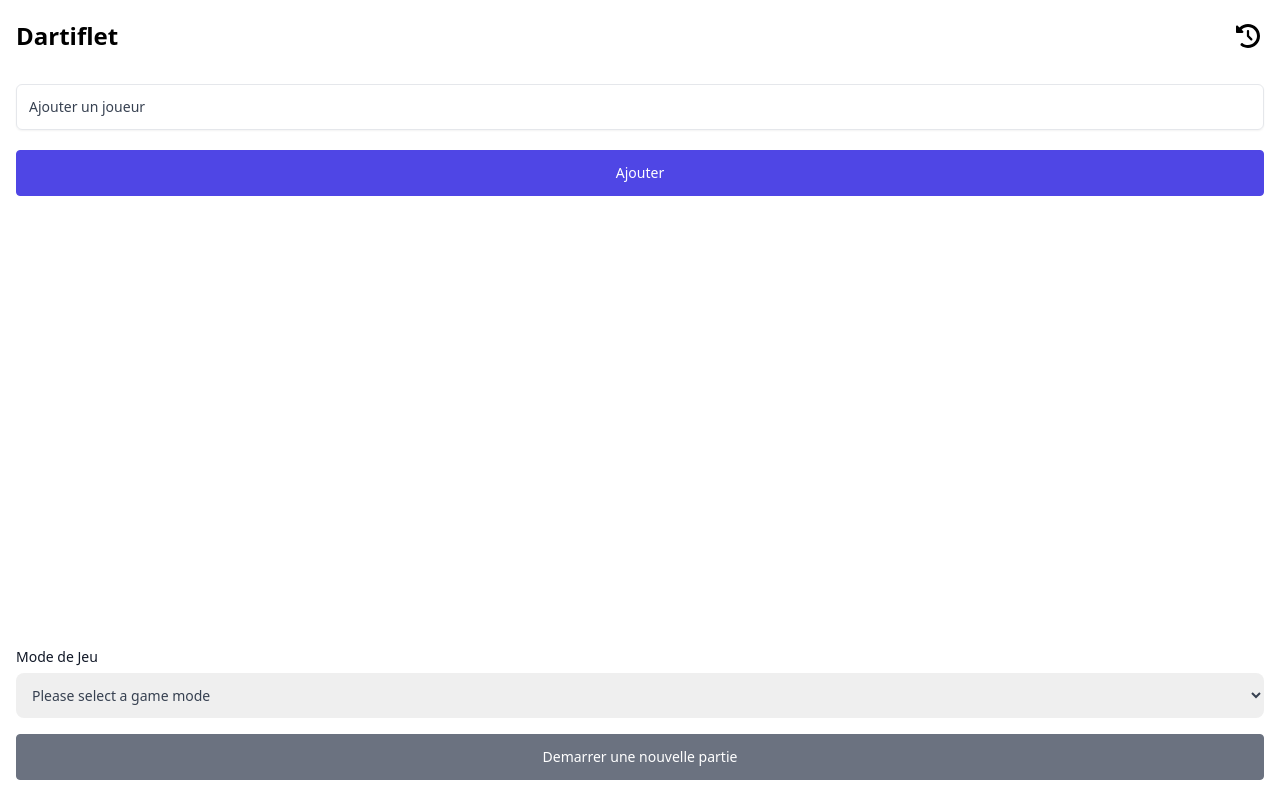
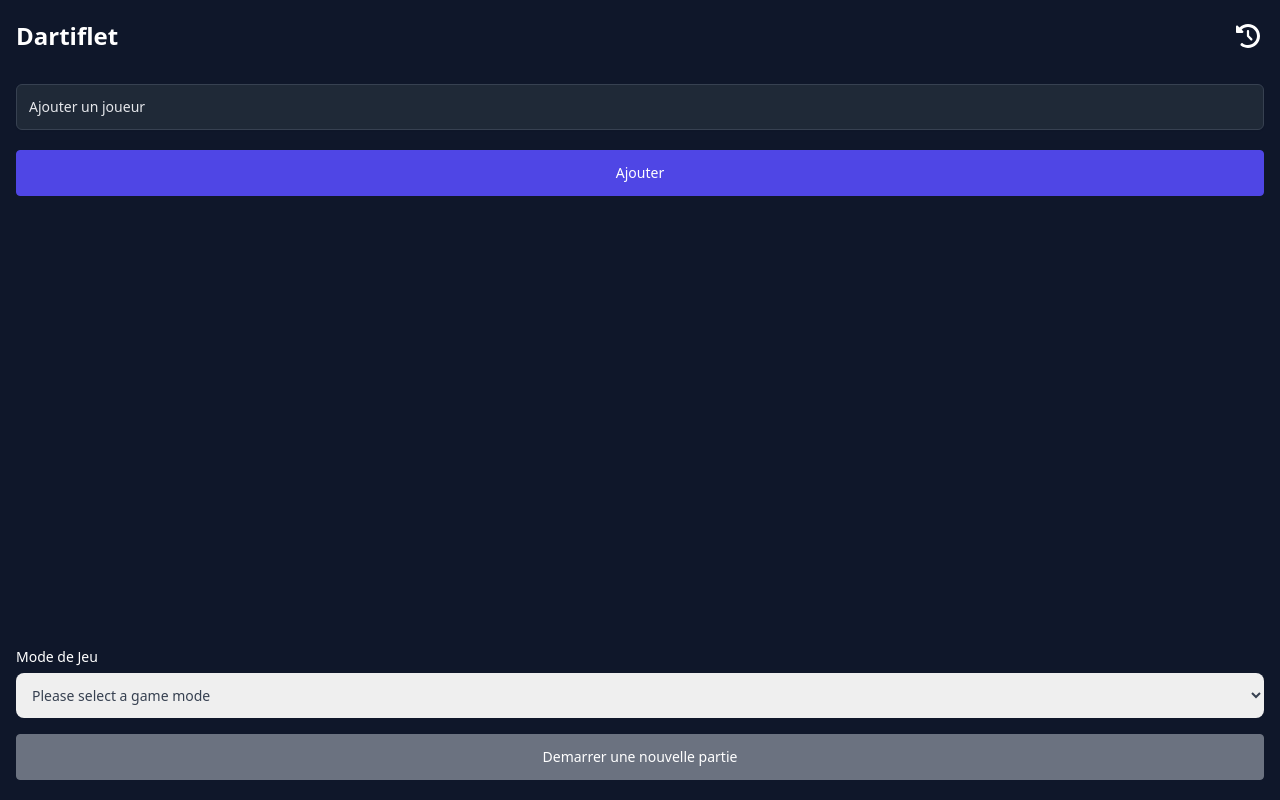
Before and after one commit to dguerroue/dartiflet, a Nuxt app: page / in a window 1280 px wide. Built offline with nearby package versions, Linux system fonts and the light colour scheme.

Commit message:
fix: darkmode only

```diff
--- a/app.vue
+++ b/app.vue
@@ -5,10 +5,7 @@
 </template>
 
 <style lang="scss">
-
-@media (prefers-color-scheme: dark) {
-  body, html {
+body, html {
     @apply bg-slate-900;
-  }
 }
 </style>
--- a/components/PlayerAddForm.vue
+++ b/components/PlayerAddForm.vue
@@ -2,15 +2,15 @@
     <div>
         <form class="flex flex-col gap-5" @submit.prevent="onAddPlayer">
             <label for="player"
-                   class="relative block overflow-hidden rounded-md border border-gray-200 px-3 pt-3 shadow-sm focus-within:border-blue-600 focus-within:ring-1 focus-within:ring-blue-600 dark:border-gray-700 dark:bg-gray-800">
+                   class="relative block overflow-hidden rounded-md border border-gray-700 bg-gray-800 px-3 pt-3 shadow-sm focus-within:border-blue-600 focus-within:ring-1 focus-within:ring-blue-600">
                 <input id="player"
                        v-model="formData.playerName"
                        type="text"
                        placeholder="Ajouter un joueur"
                        required="true"
-                       class="peer h-8 w-full border-none bg-transparent p-0 placeholder:text-transparent focus:border-transparent focus:outline-none focus:ring-0 sm:text-sm dark:text-white" />
+                       class="peer h-8 w-full border-none bg-transparent p-0 text-white placeholder:text-transparent focus:border-transparent focus:outline-none focus:ring-0 sm:text-sm" />
 
-                <span class="absolute start-3 top-3 -translate-y-1/2 text-xs text-gray-700 transition-all peer-placeholder-shown:top-1/2 peer-placeholder-shown:text-sm peer-focus:top-3 peer-focus:text-xs dark:text-gray-200">
+                <span class="absolute start-3 top-3 -translate-y-1/2 text-xs text-gray-200 transition-all peer-placeholder-shown:top-1/2 peer-placeholder-shown:text-sm peer-focus:top-3 peer-focus:text-xs">
                     Ajouter un joueur
                 </span>
             </label>
--- a/components/PlayerListView.vue
+++ b/components/PlayerListView.vue
@@ -1,7 +1,7 @@
 <template>
     <div class="my-8">
         <div v-for="player in playerStore.players" :key="player.id">
-            <div class="my-4 flex items-center justify-between rounded-md border-2 pl-4 font-bold dark:border-white dark:text-white">
+            <div class="my-4 flex items-center justify-between rounded-md border-2 pl-4 font-bold border-white text-white">
                 {{ player.name }}
 
                 <button type="button" class="p-4" @click="playerStore.removePlayer(player.id)">
--- a/pages/game.vue
+++ b/pages/game.vue
@@ -1,15 +1,14 @@
 <template>
     <div class="relative flex h-full flex-col ">
         <div v-if="gameStore.winner" id="backdrop" class="fixed left-0 top-0 z-20 size-full bg-black/60"></div>
-        <div v-if="gameStore.winner" class="absolute left-1/2 top-1/2 z-20 flex w-full max-w-[400px] -translate-x-1/2 -translate-y-1/2 flex-col items-center justify-center gap-4 rounded-lg bg-white py-16 font-bold dark:bg-slate-800">
-            <span class="mb-6 text-center text-xl dark:text-white"><span class="text-2xl capitalize">{{ gameStore.winner.name }}</span><br />a gagné la partie !</span>
+        <div v-if="gameStore.winner" class="absolute left-1/2 top-1/2 z-20 flex w-full max-w-[400px] -translate-x-1/2 -translate-y-1/2 flex-col items-center justify-center gap-4 rounded-lg py-16 font-bold bg-slate-800">
+            <span class="mb-6 text-center text-xl text-white"><span class="text-2xl capitalize">{{ gameStore.winner.name }}</span><br />a gagné la partie !</span>
             <div class="flex flex-col gap-6">
-                <div class="absolute left-1/2 top-0 w-1/3 -translate-x-1/2 -translate-y-1/2 rounded-full bg-white p-5 dark:bg-slate-800" @click="jsConfetti.addConfetti()">
-                    <img class="dark:hidden" src="/assets/icons/logo.svg" />
-                    <img class="hidden dark:block" src="/assets/icons/logo-white.svg" />
+                <div class="absolute left-1/2 top-0 w-1/3 -translate-x-1/2 -translate-y-1/2 rounded-full p-5 bg-slate-800" @click="jsConfetti.addConfetti()">
+                    <img src="/assets/icons/logo-white.svg" />
                 </div>
                 <!-- TODO: gameStore.goHome() -->
-                <button class="rounded-lg bg-gray-200 px-4 py-2 text-slate-600 hover:bg-slate-300 dark:bg-slate-200" @click="endGame()">
+                <button class="rounded-lg px-4 py-2 text-slate-600 hover:bg-slate-300 bg-slate-200" @click="endGame()">
                     RETOUR MENU
                 </button>
                 <button class="rounded-lg bg-green-600 px-4 py-2 text-white hover:bg-green-700" @click="replayGame()">
@@ -19,8 +18,8 @@
         </div>
         <div class="flex size-full grow gap-4 py-6">
             <!-- SCORE LIST -->
-            <div class="sticky left-0 top-0 z-10 w-1/6 bg-white dark:bg-slate-900">
-                <div class="flex size-full flex-col gap-2 dark:text-white">
+            <div class="sticky left-0 top-0 z-10 w-1/6 bg-slate-900">
+                <div class="flex size-full flex-col gap-2 text-white">
                     <div class="mb-4 flex h-20 items-center justify-center">
                         <button class="mx-4 cursor-pointer rounded-lg border-2 border-slate-300 p-3 text-base hover:bg-slate-700 active:bg-slate-600" @click="navigateTo('/')">
                             HOME
@@ -28,7 +27,7 @@
                     </div>
                     <div v-for="score in gameCricketStore.cricketScores"
                          :key="score"
-                         class="flex grow items-center justify-center text-4xl font-bold dark:text-white"
+                         class="flex grow items-center justify-center text-4xl font-bold text-white"
                          :class="{'opacity-15': gameCricketStore.checkClosedScore(score)}">
                         {{ score == 25 ? 'B' : score }}
                     </div>
@@ -36,8 +35,8 @@
             </div>
             <!-- PLAYERS SCORES -->
             <div class="no-scrollbar flex w-full gap-4 overflow-auto">
-                <div v-for="player in gameStore.game?.players" :key="player.id" class="flex size-full flex-col gap-2 dark:text-white">
-                    <div class="mb-4 flex h-20 w-full rounded-lg text-lg font-bold dark:bg-slate-800">
+                <div v-for="player in gameStore.game?.players" :key="player.id" class="flex size-full flex-col gap-2 text-white">
+                    <div class="mb-4 flex h-20 w-full rounded-lg text-lg font-bold bg-slate-800">
                         <div class="flex w-full items-center">
                             <div class="flex grow flex-col items-center justify-center px-3">
                                 <span class="text-nowrap capitalize">{{ player.name }}</span>
@@ -66,7 +65,7 @@
         </div>
         <div class="flex w-full">
             <div class="w-1/6"></div>
-            <div class="mb-4 flex h-14 grow cursor-pointer flex-col items-center justify-center rounded-lg text-lg font-bold active:bg-slate-600 dark:bg-slate-800 dark:text-white" @click="gameCricketStore.undo()">
+            <div class="mb-4 flex h-14 grow cursor-pointer flex-col items-center justify-center rounded-lg text-lg font-bold active:bg-slate-600 bg-slate-800 text-white" @click="gameCricketStore.undo()">
                 ANNULER
             </div>
         </div>
--- a/pages/history.vue
+++ b/pages/history.vue
@@ -1,8 +1,8 @@
 <template>
     <div class="h-full py-5">
-        <div class="mb-12 flex items-center dark:text-white">
+        <div class="mb-12 flex items-center text-white">
             <NuxtLink to="/" class="mr-2">
-                <ButtonIcon size="32" class="dark:text-white">
+                <ButtonIcon size="32" class="text-white">
                     <template #icon>
                         <IconBack />
                     </template>
@@ -15,9 +15,9 @@
         </div>
 
         <div class="flex flex-col space-y-4 overflow-y-auto">
-            <div v-for="historyLine in history" :key="historyLine.id" class="rounded-xl bg-slate-800 p-4 dark:text-white">
+            <div v-for="historyLine in history" :key="historyLine.id" class="rounded-xl bg-slate-800 p-4 text-white">
                 <div class="mb-4 flex w-full items-center justify-between">
-                    <span class="text-xl font-bold" :class="isToday(historyLine.date) ? 'dark:text-white' : 'text-slate-400'">{{ format(historyLine.date, "MM/dd/yyyy") }}</span>
+                    <span class="text-xl font-bold" :class="isToday(historyLine.date) ? 'text-white' : 'text-slate-400'">{{ format(historyLine.date, "MM/dd/yyyy") }}</span>
                     <span class="text-xl font-bold">{{ historyLine.winnerPlayer.name }}</span>
                     <span class="rounded-xl bg-slate-900 px-3 py-1">
                         {{ historyLine.gamemode }}
--- a/pages/index.vue
+++ b/pages/index.vue
@@ -1,7 +1,7 @@
 <template>
     <div class="flex h-full flex-col justify-between py-5">
         <div>
-            <div class="mb-4 flex items-center justify-between dark:text-white">
+            <div class="mb-4 flex items-center justify-between text-white">
                 <h1 class="text-2xl font-bold">
                     Dartiflet
                 </h1>
@@ -10,7 +10,7 @@
                     <NuxtLink to="/history">
                         <ButtonIcon size="32">
                             <template #icon>
-                                <div class="dark:text-white">
+                                <div class="text-white">
                                     <IconHistory />
                                 </div>
                             </template>
@@ -23,7 +23,7 @@
         </div>
 
         <div class="flex flex-col gap-4">
-            <button v-if="gameStore.game?.isStarted" class="mb-6 rounded border-2 border-dashed p-6 text-sm dark:border-white dark:text-white" @click="navigateTo('/game')">
+            <button v-if="gameStore.game?.isStarted" class="mb-6 rounded border-2 border-dashed p-6 text-sm border-white text-white" @click="navigateTo('/game')">
                 <span class="flex items-center justify-between">
                     Reprendre la partie en cours <IconChevronRight />
                 </span>
@@ -31,7 +31,7 @@
 
             <!-- GAME SELECTOR -->
             <div>
-                <label for="game-mode" class="block text-sm font-medium text-gray-900 dark:text-white"> Mode de Jeu </label>
+                <label for="game-mode" class="block text-sm font-medium text-white"> Mode de Jeu </label>
 
                 <select id="game-mode"
                         v-model="selectedGameModeRef"
```
